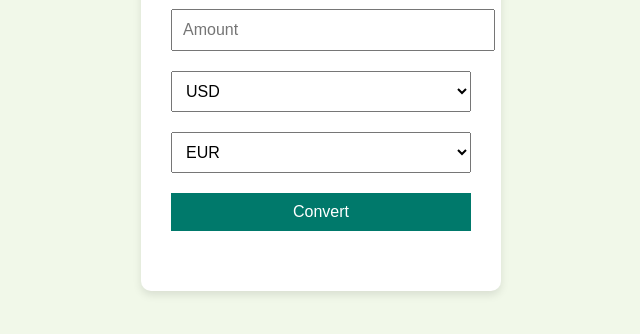
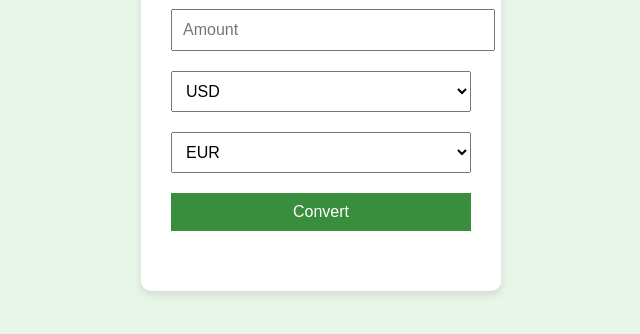
Before and after one commit to Beckline-Njims/MY-LITTLE-PROJECTS, a plain HTML site: page day18_coding_chalenge/index.html in a window 1280 px wide. Shown: the part 312-646 px from the top of the page, without its empty margins (319-959 px from the left). Drawn offline with Linux system fonts and the light colour scheme.

Commit message:
Update style.css

```diff
--- a/day18_coding_chalenge/style.css
+++ b/day18_coding_chalenge/style.css
@@ -1,6 +1,6 @@
 body {
     font-family: Arial, sans-serif;
-    background: #f1f8e9;
+    background: #e8f5e9;
     display: flex;
     justify-content: center;
     align-items: center;
@@ -26,18 +26,18 @@ button {
 }
 
 button {
-    background-color: #00796b;
+    background-color: #388e3c;
     color: white;
     border: none;
     cursor: pointer;
 }
 
 button:hover {
-    background-color: #004d40;
+    background-color: #2e7d32;
 }
 
 #result {
     margin-top: 20px;
     font-weight: bold;
-    color: #2e7d32;
+    color: #1b5e20;
 }
```
